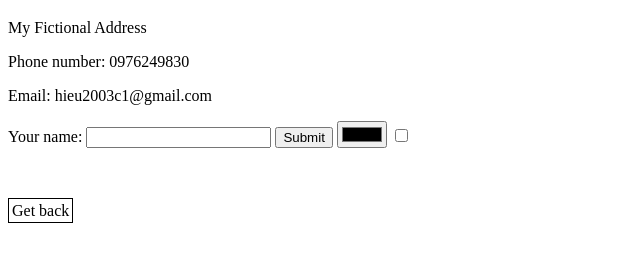
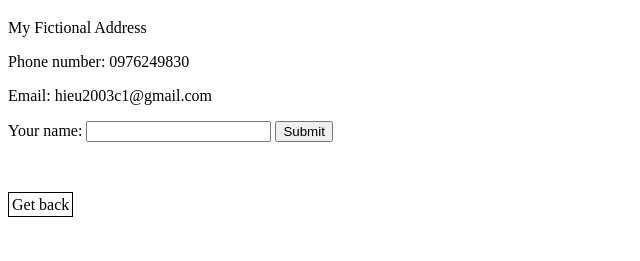
Before and after one commit to hieu1ta/cv, a plain HTML site: page contact.html in a window 1280 px wide. Shown: the part 61-322 px from the top of the page, without its empty margins (0-640 px from the left). Drawn offline with Linux system fonts and the light colour scheme.

Commit message:
Update contact.html

```diff
--- a/contact.html
+++ b/contact.html
@@ -16,8 +16,6 @@
         <label for="">Your name: </label>
         <input type="text" name="" value="">
         <input type="submit" name="" id="">
-        <input type="color">
-        <input type="checkbox">
     </form>
     <br><br><br>
     <a href="./index.html">Get back</a>
```
